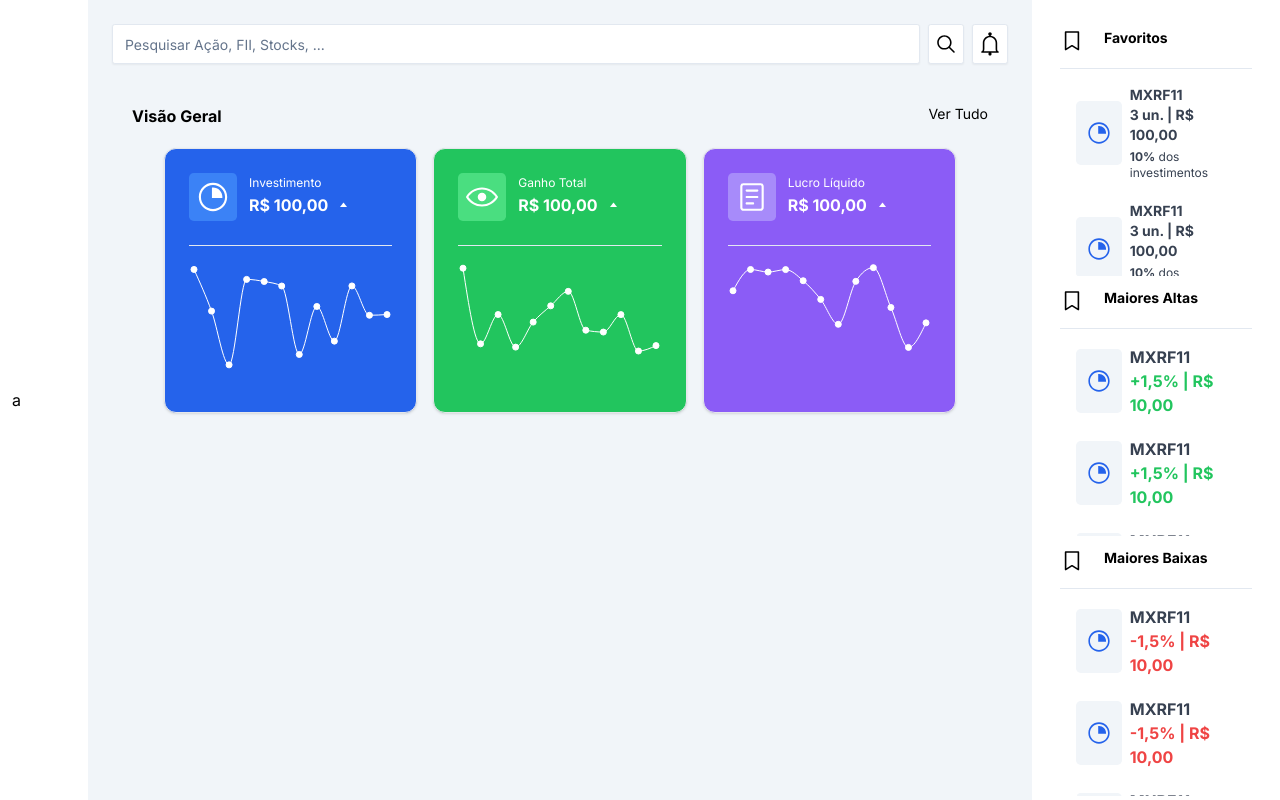
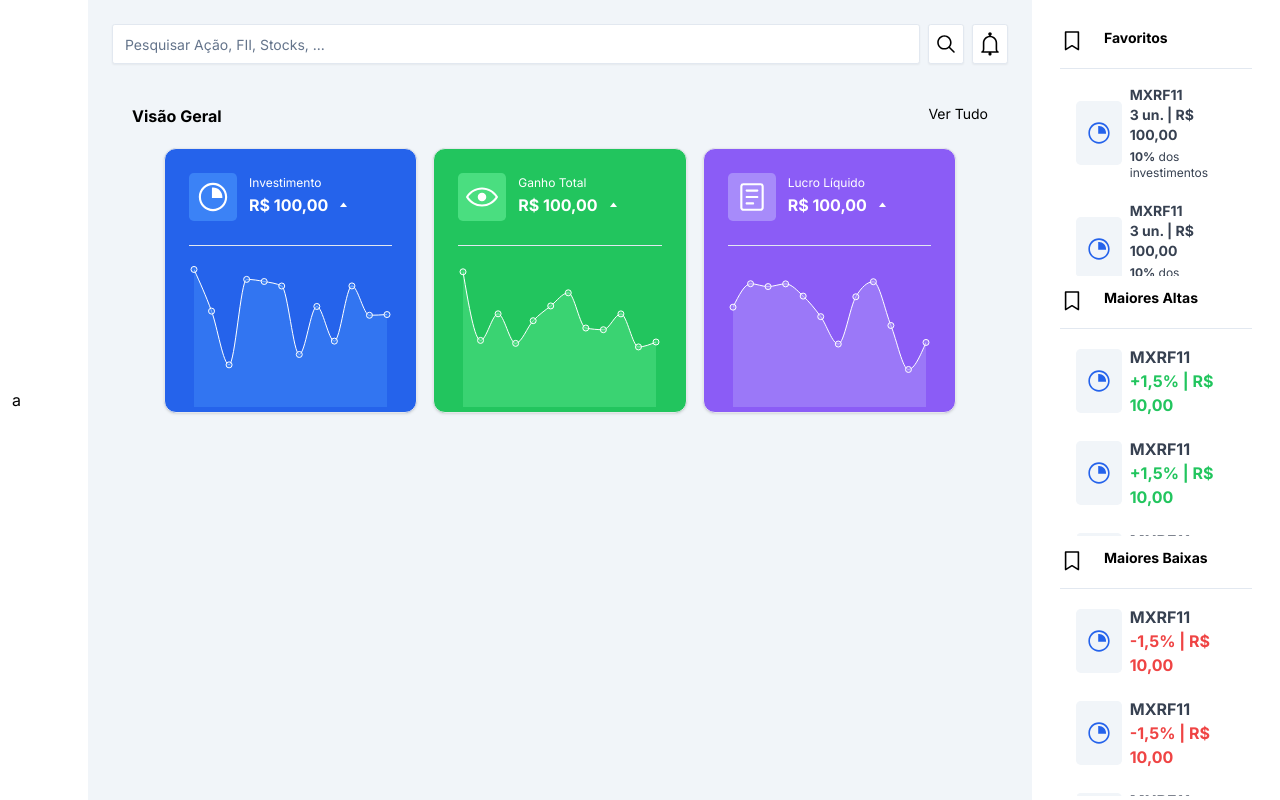
Before and after one commit to Zombrooc/investiment-dashboard, a Next.js app: page / in a window 1280 px wide. Built offline with nearby package versions, Linux system fonts and the light colour scheme.

Commit message:
Changing chart type to area chart

```diff
--- a/src/app/page.js
+++ b/src/app/page.js
@@ -1,7 +1,6 @@
 'use client'
-import Image from "next/image";
-import { MagnifyingGlassIcon, PlusIcon, PieChartIcon, ChevronUpIcon, TriangleUpIcon, EyeOpenIcon, ReaderIcon, BellIcon, BookmarkIcon } from '@radix-ui/react-icons'
-import { LineChart, Line, ResponsiveContainer, Tooltip } from 'recharts';
+import { MagnifyingGlassIcon, PieChartIcon, TriangleUpIcon, EyeOpenIcon, ReaderIcon, BellIcon, BookmarkIcon } from '@radix-ui/react-icons'
+import { ResponsiveContainer, Tooltip, AreaChart, Area } from 'recharts';
 
 const data1 = [];
 const data2 = [];
@@ -16,18 +15,18 @@ for (let i = 0; i < 12; i++) {
   data1.push(d);
 }
 
-const rand2 = 200;
+const rand2 = 150;
 for (let i = 0; i < 12; i++) {
   let d = {
-    value: { x: Math.random() * (rand + 50) + 100 }
+    value: { x: Math.random() * (rand2 + 50) + 100 }
   };
 
   data2.push(d);
 }
-const rand3 = 200;
+const rand3 = 500;
 for (let i = 0; i < 12; i++) {
   let d = {
-    value: { x: Math.random() * (rand + 50) + 100 }
+    value: { x: Math.random() * (rand3 + 50) + 100 }
   };
 
   data3.push(d);
@@ -38,13 +37,9 @@ import { Separator } from "@/components/ui/separator"
 import {
   Card,
   CardContent,
-  CardDescription,
-  CardFooter,
   CardHeader,
-  CardTitle,
 } from "@/components/ui/card"
 import { Button } from "@/components/ui/button"
-import { Progress } from "@/components/ui/progress"
 import { ScrollArea } from "@/components/ui/scroll-area"
 
 
@@ -88,10 +83,10 @@ export default function Home() {
               <CardContent className="pb-0">
                 <Separator className="mb-4" />
                 <ResponsiveContainer width="100%" height={150}>
-                  <LineChart width={150} height={150} data={data1}>
+                  <AreaChart width={150} height={150} data={data1}>
                     <Tooltip />
-                    <Line type="monotone" dataKey="value.x" stroke="#fff" dot={true} />
-                  </LineChart>
+                    <Area type="monotone" dataKey="value.x" stroke="#fff" dot={true} fill="#3b82f6" />
+                  </AreaChart>
                 </ResponsiveContainer>
               </CardContent>
             </Card>
@@ -111,10 +106,10 @@ export default function Home() {
               <CardContent className="pb-0">
                 <Separator className="mb-4" />
                 <ResponsiveContainer width="100%" height={150}>
-                  <LineChart width={150} height={150} data={data2}>
+                  <AreaChart width={150} height={150} data={data2}>
                     <Tooltip />
-                    <Line type="monotone" dataKey="value.x" stroke="#fff" dot={true} />
-                  </LineChart>
+                    <Area type="monotone" dataKey="value.x" stroke="#fff" dot={true} fill="#4ade80" />
+                  </AreaChart>
                 </ResponsiveContainer>
               </CardContent>
             </Card>
@@ -134,10 +129,10 @@ export default function Home() {
               <CardContent className="pb-0">
                 <Separator className="mb-4" />
                 <ResponsiveContainer width="100%" height={150}>
-                  <LineChart width={150} height={150} data={data3}>
+                  <AreaChart width={150} height={150} data={data3}>
                     <Tooltip />
-                    <Line type="monotone" dataKey="value.x" stroke="#fff" dot={true} />
-                  </LineChart>
+                    <Area type="monotone" dataKey="value.x" stroke="#fff" dot={true} fill="#a78bfa" />
+                  </AreaChart>
                 </ResponsiveContainer>
               </CardContent>
             </Card>
```
